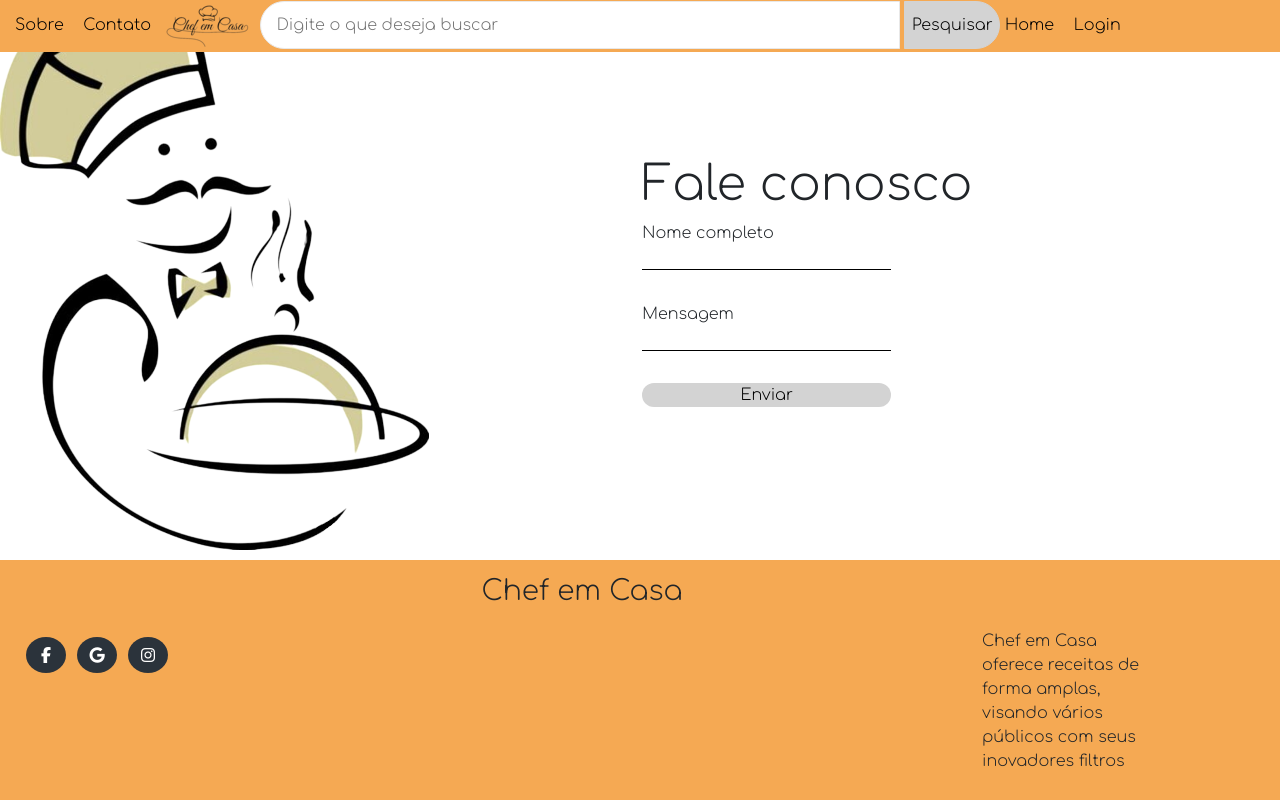
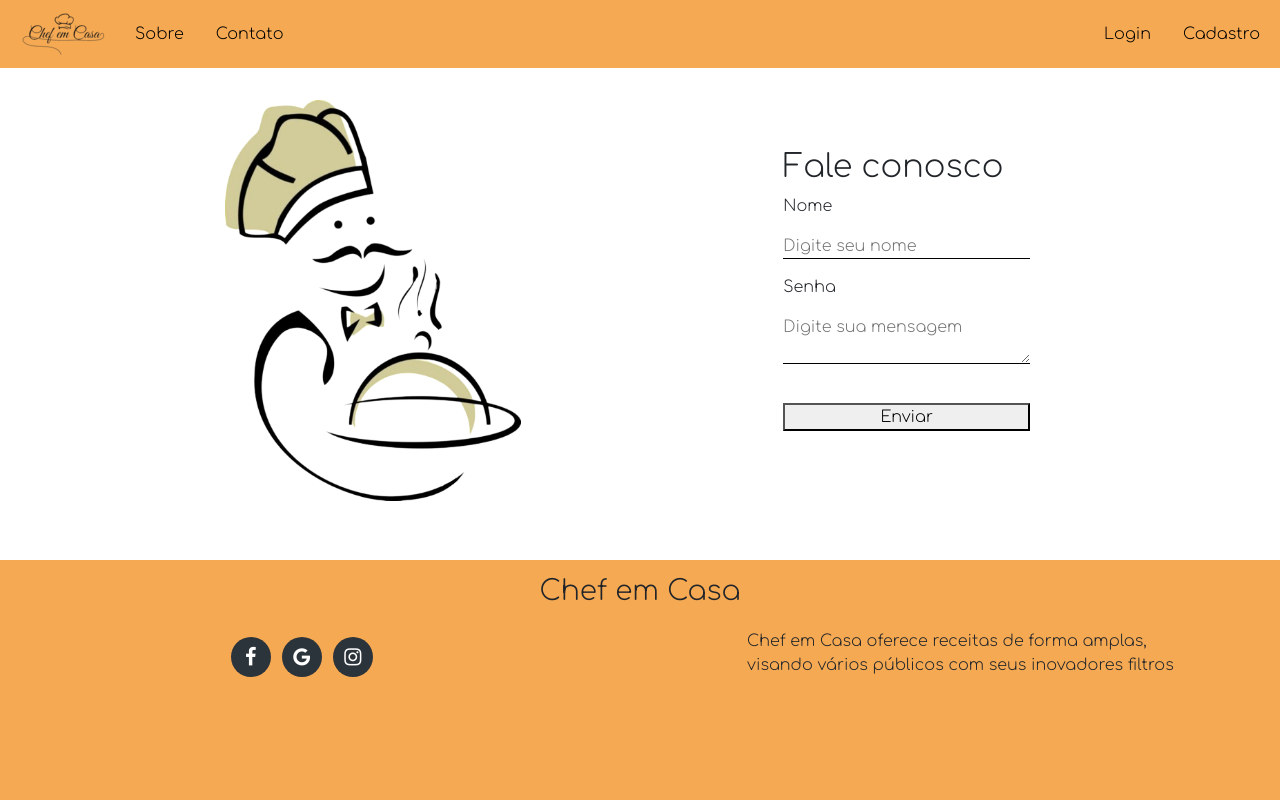
Before and after one commit to PauloVictorSilipina/Chef-em-Casa, a PHP site: page /contato.html in a window 1280 px wide. Run offline with PHP 8.4, Linux system fonts and the light colour scheme; some libraries are stand-ins or nearby versions.

Commit message:
Terminei todos componentes, só adicionar perfil e abas para as receitas

```diff
--- a/contato.html
+++ b/contato.html
@@ -5,47 +5,77 @@
     <meta http-equiv="X-UA-Compatible" content="IE=edge">
     <meta name="viewport" content="width=device-width, initial-scale=1.0">
     <link href="https://cdn.jsdelivr.net/npm/bootstrap@5.3.0-alpha3/dist/css/bootstrap.min.css" rel="stylesheet" integrity="sha384-KK94CHFLLe+nY2dmCWGMq91rCGa5gtU4mk92HdvYe+M/SXH301p5ILy+dN9+nJOZ" crossorigin="anonymous">
+    <link rel="stylesheet" href="https://cdnjs.cloudflare.com/ajax/libs/font-awesome/4.7.0/css/font-awesome.min.css">
+
+    <script src="https://cdn.jsdelivr.net/npm/bootstrap@5.3.0-alpha3/dist/js/bootstrap.bundle.min.js" integrity="sha384-ENjdO4Dr2bkBIFxQpeoTz1HIcje39Wm4jDKdf19U8gI4ddQ3GYNS7NTKfAdVQSZe" crossorigin="anonymous" defer></script>
+
+    <link rel="stylesheet" href="css/css_contato.css">
     <link rel="stylesheet" href="css/css_base.css">
-    <link rel="stylesheet" href="css/css_contato.css">
-    <link rel="stylesheet" href="https://cdnjs.cloudflare.com/ajax/libs/font-awesome/4.7.0/css/font-awesome.min.css">
-    <script src="https://kit.fontawesome.com/05b9e3a650.js" crossorigin="anonymous"></script>
-    <script src="script/contato.js" defer> </script>
+
     <title>Chef em Casa</title>
 </head>
 
 <body class="body_contato">
     <!--criação do cabecalho-->
-    <header class="cabecalho header-stickable">
-        <a class="left-links" href="sobre.html"><span>Sobre</span></a>
-        <a class="left-links" href="contato.html"><span>Contato</span></a>
-        <img src="img/logo.png">
-        <input class="input-procurar" type="text" placeholder="Digite o que deseja buscar">
-        <button class="btn-procurar" type="submit">Pesquisar</button>
-        <a class="right-links" href="index.html"><span>Home</span></a>
-        <a class="right-links" href="login.html"><span>Login</span></a>
-    </header>
+    <nav class="cabecalho navbar navbar-expand-lg">
+        <div class="container-fluid">
+            <a href="index.html"><img src="img/logo.png" alt="logo"></a>
+            <!--responsividade-->
+             <button class="navbar-toggler" type="button" data-bs-toggle="collapse" data-bs-target="#navbarSupportedContent" >
+              <span class="navbar-toggler-icon"></span>
+            </button>
+
+            <!--Itens de menu a direita-->
+             <div class="collapse navbar-collapse" id="navbarSupportedContent">
+              <ul class="navbar-nav me-auto">
+                <li class="nav-item">
+                  <a class="nav-link"  href="sobre.html">Sobre</a>
+                </li>
+                <li class="nav-item">
+                    <a class="nav-link" href="contato.html">Contato</a>
+                </li>
+              </ul>
+              <!--Itens de menu a esquerda-->
+              <ul class="navbar-nav ml-auto">
+                <li class="nav-item">
+                  <a class="nav-link"  href="login.html">Login</a>
+                </li>
+                <li class="nav-item">
+                    <a class="nav-link" href="cadastro.html">Cadastro</a>
+                </li>
+
+              </ul>
+            </div>
+          </div>
+     </nav>
 
     <!--container para a imagem à esquerda com o chef-->
 
 
-    <div class="container">
+    <div class="container-fluid div-container">
+        <div class="row">
+            <div class="col-lg-3 offset-lg-2 div-chef">
+                <img src="img/chef.png">
+            </div>
 
-        <div class="chef">
-            <img src="img/chef.png">
-        </div>
 
-        <div class="div_form">
-            <form action="">
-                <!--div com dados para contatato com label explicativo e input interativo-->
-                    <h2>Fale conosco</h2>
-
-                    <label for="nome">Nome completo</label><br>
-                    <input type="text" class="nome"><br>
-                    <label for="message">Mensagem</label><br>
-                    <input type="text" class="message" id="message"><br>
-                    <button type="submit">Enviar</button>
+            <div class="col-lg-3 offset-lg-2 div-formulario">
+                <form action="">
+                    <h2 class="col-10 offset-1">Fale conosco</h2>
+                    <div class="nome">
+                        <label for="nome" class="col-9 offset-1">Nome</label>
+                        <input type="text" id="nome" placeholder="Digite seu nome" class="col-10 offset-1" maxlength="50">
+                    </div>
+                    <div class="mensagem">
+                        <label for="message" class="col-9 offset-1">Senha</label>
+                        <textarea type="text" id="message" placeholder="Digite sua mensagem" class="col-10 offset-1"></textarea>
+                    </div>
+                    <div class="">
+                        <button class="btn-enviar col-10 offset-1" type="submit">Enviar</button>
+                    </div>
                 </form>
 
+            </div>
         </div>
     </div>
 
@@ -53,18 +83,23 @@
         <div id="contact-area">
             <div class="container">
                 <div class="row">
-                    <div class="col-md-12">
+                    <div class="col-12 col-lg-12">
                         <h3 class="main-title">Chef em Casa</h3>
                     </div>
-                    <div class="col-md-2 contact-box">
-                        <a href="#" class="fa fa-facebook"></a>
-                        <a href="#" class="fa fa-google"></a>
-                        <a href="#" class="fa fa-instagram"></a>
+                    <div class="col-12 col-lg-3 offset-lg-1 contact-box">
+                        <ul class="col-10">
+                            <li>
+                                <a href="#" class="fa fa-facebook"></a>
+                            </li>
+                            <li>
+                                <a href="#" class="fa fa-google"></a>
+                            </li>
+                            <li>
+                                <a href="#" class="fa fa-instagram"></a>
+                            </li>
+                        </ul>
                     </div>
-                    <div class="teste col-md-8">
-
-                    </div>
-                    <div class="col-md-2">
+                    <div class="col-12 col-lg-5 offset-lg-3">
                         <p>Chef em Casa oferece receitas de forma amplas, visando vários públicos com seus inovadores filtros</p>
                     </div>
                 </div>
--- a/css/css_contato.css
+++ b/css/css_contato.css
@@ -1,89 +1,41 @@
-/*
-padronizo o body do contato para ser o máximo de altura e largura
-*/
-body {
-    height: 100%;
-    width: 100%;
-    padding-left: 0;
-    padding-right: 0;
+.div-container {
 }
 
-/*
-faço os itens do container ficarem distribuidos lado a lado
-*/
-.container {
-    margin: 0;
-    padding: 0;
-    border: 0;
-    justify-content: space-between;
-    display: flex;
-    height: 100%;
-    width: 100%;
-    z-index: -1
+.div-chef {
+    margin-top: 2rem;
 }
 
-/*
-aumento o tamanho da imagem e coloco no centro
-*/
-.chef {
-    margin: 0;
-    padding: 0;
-    display: flex;
-    justify-content: center;
-    align-items: center;
+.div-chef img{
     height: 100%;
-    width: 50%;
-}
-/*
-aumento largura da div
-*/
-.div_form {
-    margin: 0;
-    padding: 0;
     width: 100%;
 }
 
-/*
-posiciono o formulário no centro da div e aumento tamanho
-*/
-.div_form form {
-    position: relative;
-    top: 30%;
-    left: 30%;
-
-    width: 50%;
+.div-formulario {
+    margin-top: 5rem;
 }
 
-/*
-aumento a fonte do Fale Conosco
-*/
-.div_form form h2{
-    font-size: 3rem;
-}
-/*
-aumento o espaço dos inputs e estilizo
-*/
-.div_form input {
-    width: 70%;
-    margin-bottom: 2rem;
-    border: none;
-    border-bottom: 1px solid black;
-    outline-style: none;
+.div-formulario h1{
+
 }
 
-/*
-aumento o tamanho do botão
-*/
-.div_form button {
-    width: 70%;
-    border: none;
-    border-radius: 22px;
-    background-color: lightgray;
+.nome input{
+    border: 0;
+    border-bottom: 1px solid black;
+    outline: 0;
+    margin-top: 1rem;
 }
 
-/*
-ao passar o mouse no botão, troca a cor
-*/
-.div_form button:hover {
-    background-color: rgb(166, 165, 165);
+.mensagem label {
+    margin-top: 1rem;
 }
+.mensagem textarea{
+    border: 0;
+    border-bottom: 1px solid black;
+    outline: 0;
+    margin-top: 1rem;
+}
+
+.btn-enviar {
+    margin-top: 2rem;
+    margin-bottom: 2rem;
+}
--- a/script/contato.js
+++ /dev/null
@@ -1,11 +0,0 @@
-div = document.querySelector('.container').offsetTop;
-footer = document.querySelector("footer").offsetHeight;
-var tela = window.innerHeight
-document.getElementsByClassName("container")[0].style.height = `${tela - div - footer}px`
-
-document.getElementsByClassName("container")[0].style.position = 'absolute'
-document.getElementsByClassName("container")[0].style.left = '0'
-div = document.querySelector('.container').offsetLeft;
-var tela = window.innerWidth
-
-document.getElementsByClassName("container")[0].style.width = `${tela - div }px`
```
